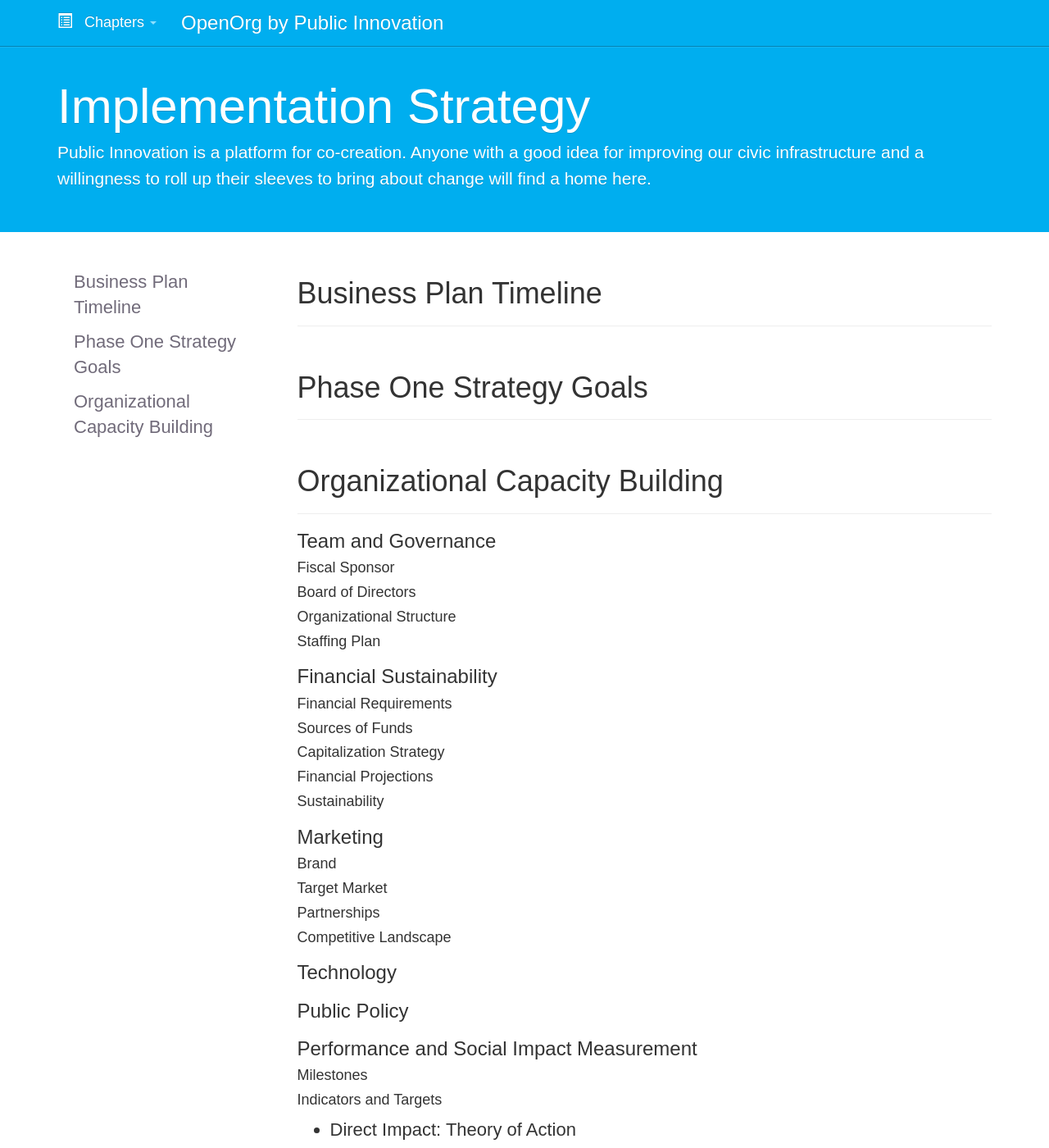
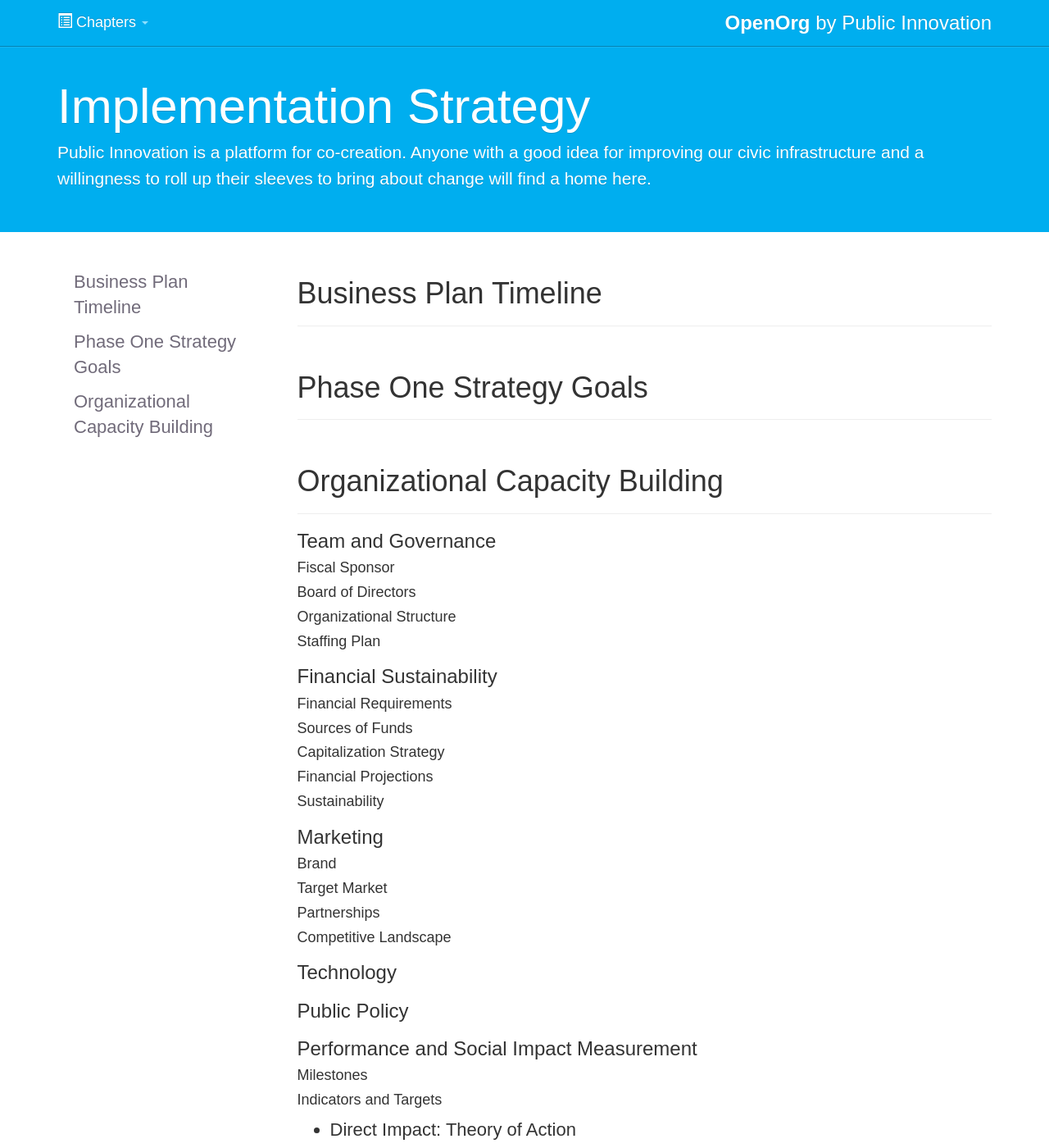
Before and after one commit to publicinnovation/openorg, a Jekyll site: the page built from chapters/5_implementation-strategy.md, in a window 1280 px wide and 1400 px high. Shown: the whole window at 82% size. Built offline with Jekyll 4.4.1, drawn with Linux system fonts in a browser that asks for light colours; nearby versions of some CDN libraries; Markdown is read by kramdown in place of the engine named in the settings; comment, search, counter and statistics services are not loaded.

Commit message:
alter navbar _again_
apply proxima-nova to navbar elements
align title on right side

```diff
--- a/_includes/topbar-nav.html
+++ b/_includes/topbar-nav.html
@@ -1,12 +1,9 @@
 <header class="navbar navbar-inverse navbar-fixed-top bs-docs-nav" role="banner">
   <div class="container">
-    <div class="navbar-header">
-      <ul class="nav navbar-nav nav-brand">
+    <ul class="nav navbar-nav navbar-left">
       <li class="dropdown">
         <a href="#" class="navbar-brand dropdown-toggle" data-toggle="dropdown">
-            <span class="glyphicon glyphicon-list-alt"></span> &nbsp;
-            Chapters
-            <b class="caret"></b>
+          <span class="glyphicon glyphicon-list-alt"></span> Chapters <b class="caret"></b>
         </a>
         <ul class="dropdown-menu">
           <li {% if page.url == "/chapters/forward/" %}class="active"{% endif %}>
@@ -52,7 +49,12 @@
         </ul>
       </li>
     </ul>
-      <h3 class="navbar-text pull-right">OpenOrg by Public Innovation</h3>
-    </div><!-- /.navbar-header -->
+    <ul class="nav navbar-nav navbar-right">
+      <li>
+        <h3 class="navbar-text">
+          <b>OpenOrg</b> by Public Innovation
+        </h3>
+      </li>
+    </ul>
   </div><!-- /.container -->
 </header>
--- a/css/custom.css
+++ b/css/custom.css
@@ -5,6 +5,10 @@
 
 h1, h2, h3, h4, h5, h6 {
   font-family: "quatro-slab", sans-serif;
+}
+
+.navbar-nav > h1, h2, h3, h4, h5, h6, a {
+  font-family: "proxima-nova", sans-serif;
 }
 
 .bs-header > p, .bs-sidebar > ul > li > a, .bs-footer, .navbar-header {
```
Lines whose indentation alone changed are shown as unchanged.
